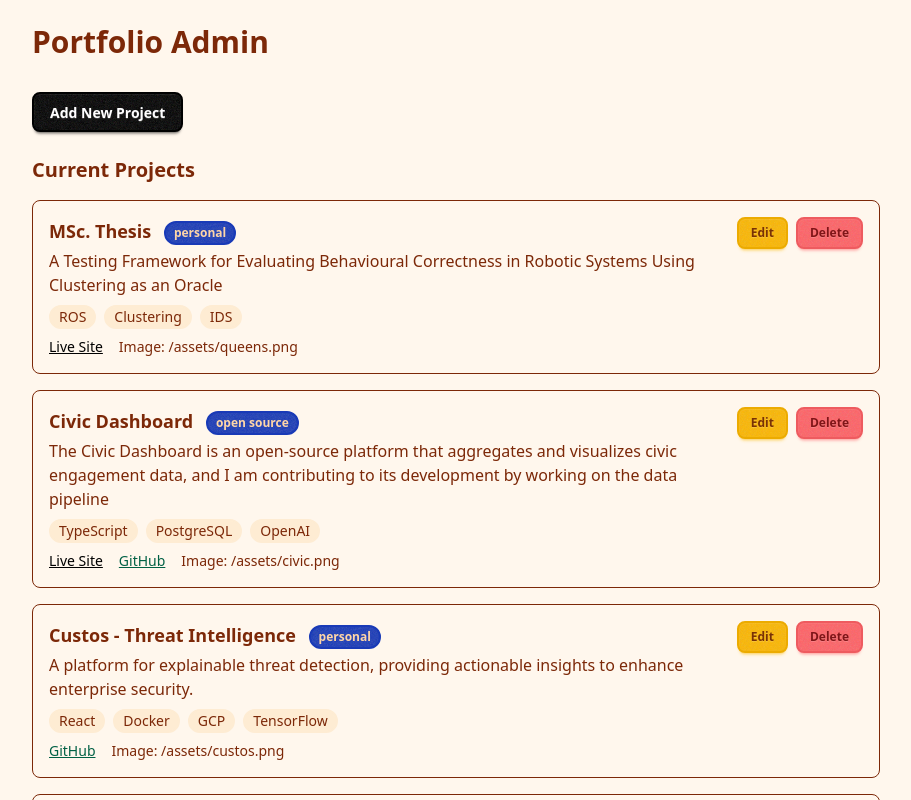
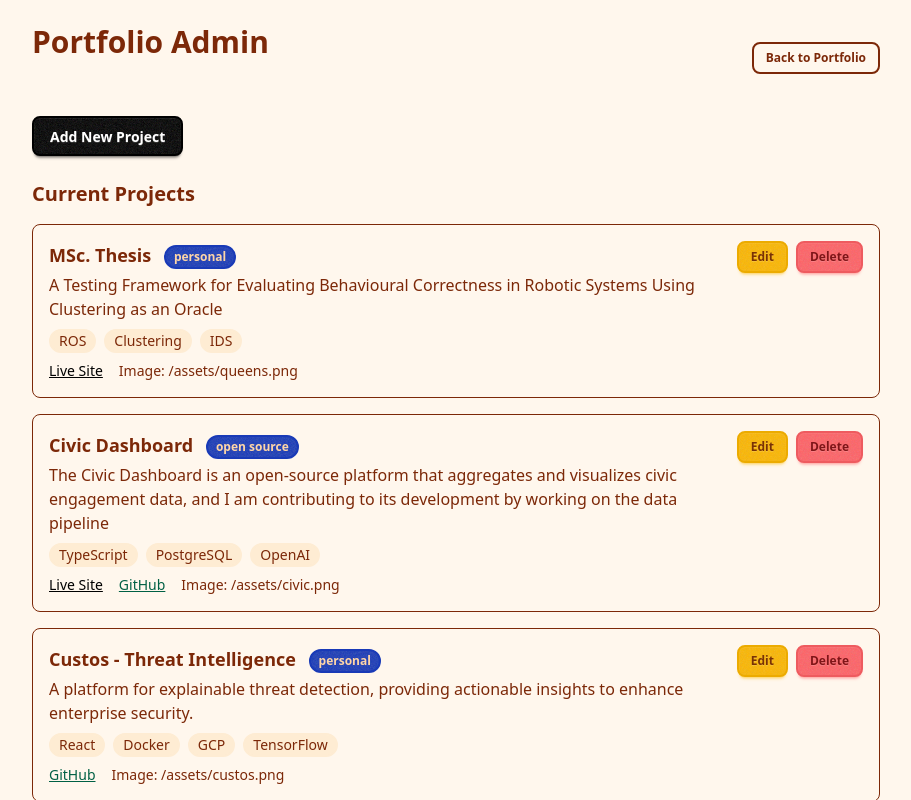
Before and after one commit to labib-c/portfolio, a SvelteKit app: page /admin in a window 1280 px wide. Shown: the top 800 px of the page, without its empty margins (184-1095 px from the left). Built offline with nearby package versions, Linux system fonts and the light colour scheme; some icons are missing.

Commit message:
Add button back to home

```diff
--- a/src/routes/admin/+page.svelte
+++ b/src/routes/admin/+page.svelte
@@ -27,9 +27,10 @@
 </svelte:head>
 
 <div class="container mx-auto p-6 max-w-4xl">
-    <div class="flex">
+    <div class="flex justify-between items-center mb-6">
         <h1 class="text-3xl font-bold mb-8">Portfolio Admin</h1>
         <ThemeToggle class="mb-6" />
+        <a href="/" class="btn btn-outline btn-sm">Back to Portfolio</a>
     </div>
 
   {#if form?.success}
```
